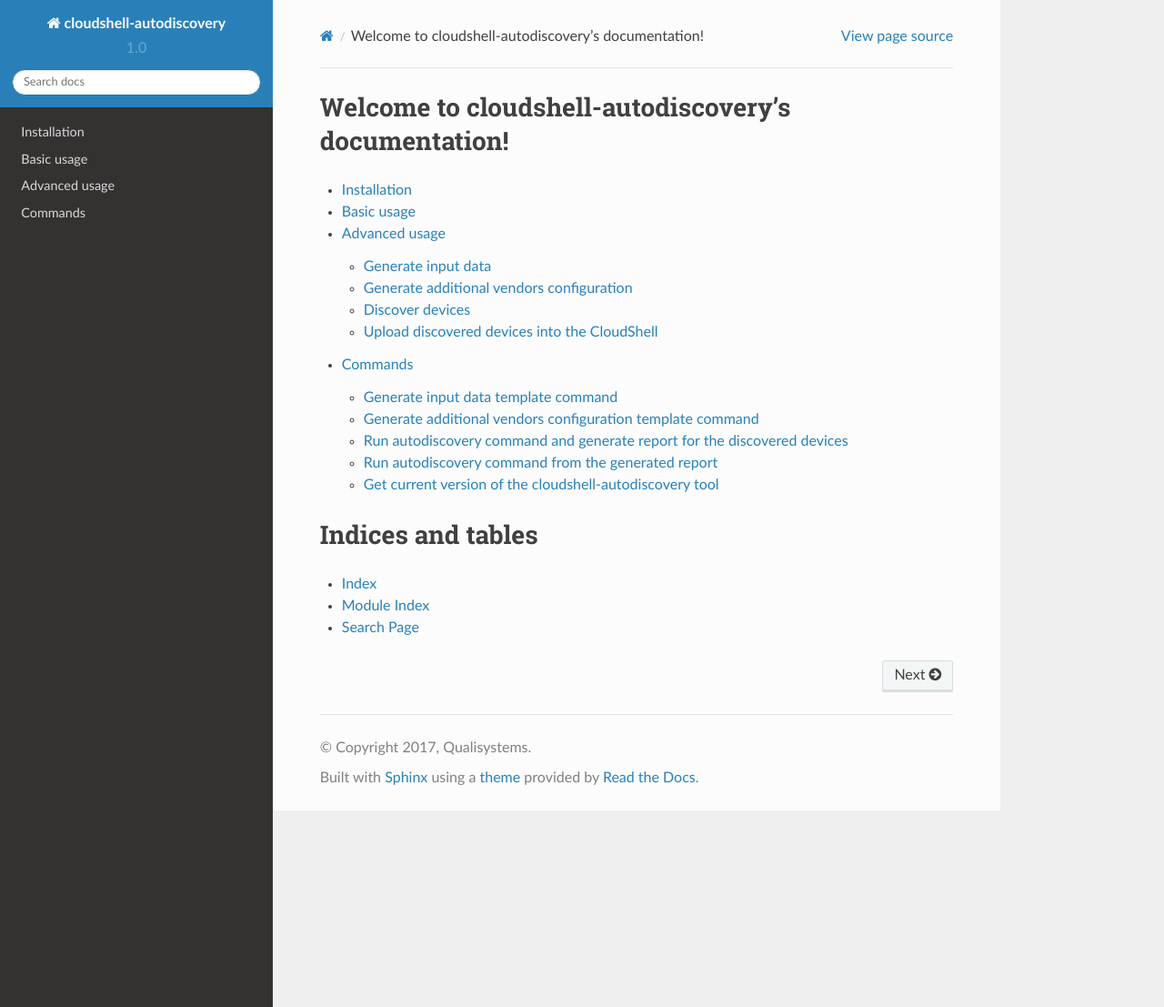
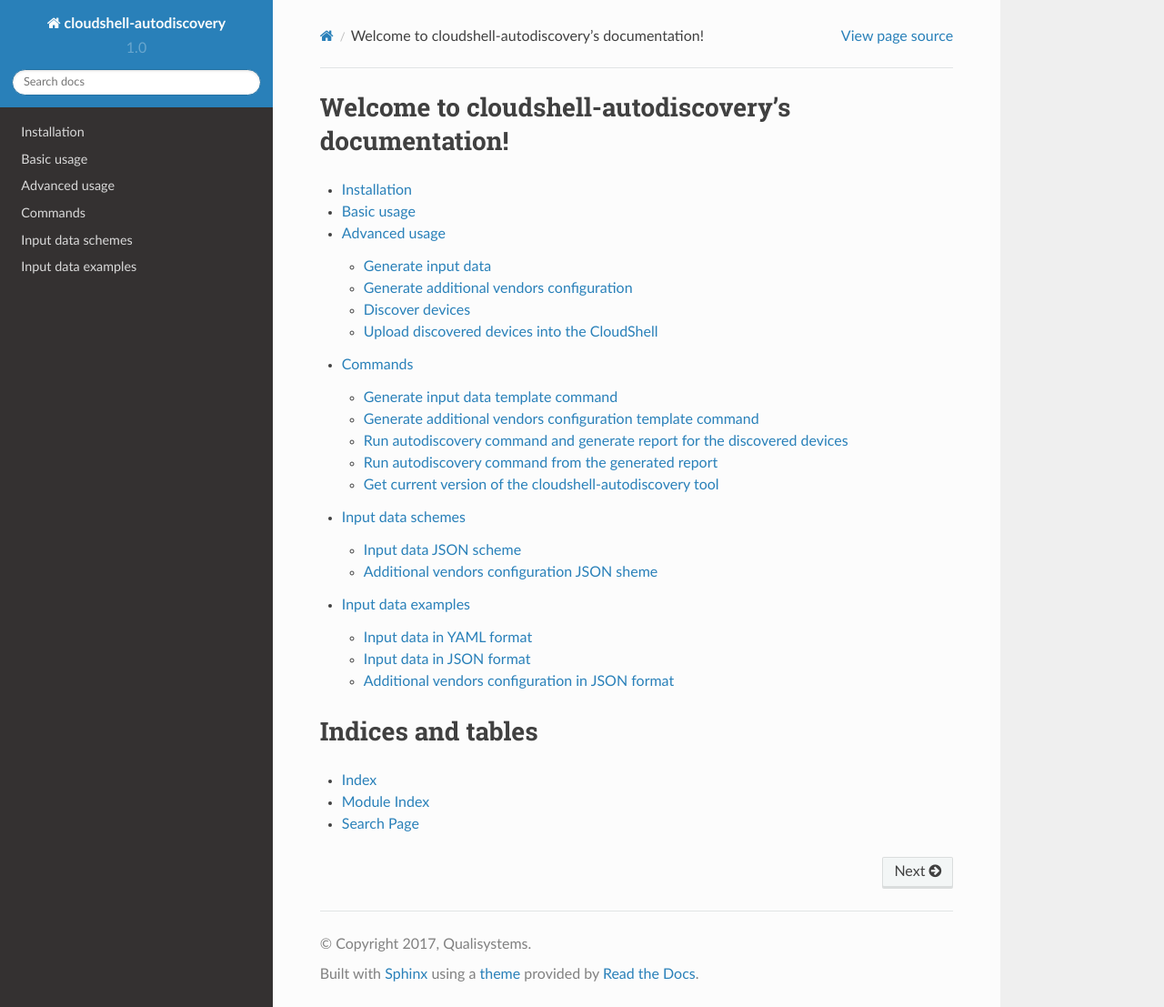
Before and after one commit to QualiSystems/cloudshell-autodiscovery, a Sphinx documentation site: the page built from docs/index.rst, in a window 1280 px wide and 1107 px high. Shown: the whole window at 91% size. Built offline with Sphinx 7.4.7 and the Read the Docs theme 2.0.0, drawn with Linux system fonts in a browser that asks for light colours.

Commit message:
add JSON schema for input user data

```diff
--- /dev/null
+++ b/docs/data-examples.rst
@@ -0,0 +1,17 @@
+Input data examples
+===================
+
+
+Input data in YAML format
+~~~~~~~~~~~~~~~~~~~~~~~~~
+.. program-output:: autodiscovery echo-input-template --template-format yml
+
+
+Input data in JSON format
+~~~~~~~~~~~~~~~~~~~~~~~~~
+.. program-output:: autodiscovery echo-input-template --template-format json
+
+
+Additional vendors configuration in JSON format
+~~~~~~~~~~~~~~~~~~~~~~~~~~~~~~~~~~~~~~~~~~~~~~~
+.. program-output:: autodiscovery echo-vendors-configuration-template --template-format json
--- /dev/null
+++ b/docs/data-schemes.rst
@@ -0,0 +1,12 @@
+Input data schemes
+==================
+
+
+Input data JSON scheme
+~~~~~~~~~~~~~~~~~~~~~~
+.. program-output:: cat ../json_schemes/input_data_schema.json
+
+
+Additional vendors configuration JSON sheme
+~~~~~~~~~~~~~~~~~~~~~~~~~~~~~~~~~~~~~~~~~~~
+.. program-output:: cat ../json_schemes/vendors_config_schema.json
--- a/docs/index.rst
+++ b/docs/index.rst
@@ -13,6 +13,8 @@
    basic-usage
    advanced-usage
    commands
+   data-schemes
+   data-examples
 
 
 Indices and tables
--- a/setup.py
+++ b/setup.py
@@ -12,7 +12,7 @@
       long_description=get_file_content('README.md'),
       author='Quali',
       author_email='anton.p@qualisystems.com',
-      packages=find_packages() + ['examples'],
+      packages=find_packages() + ['examples', 'json_schemes'],
       install_requires=get_file_content('requirements.txt'),
       license="Apache Software License 2.0",
       entry_points={
```
Also changed, not shown: est.py (added), 4 other files.
